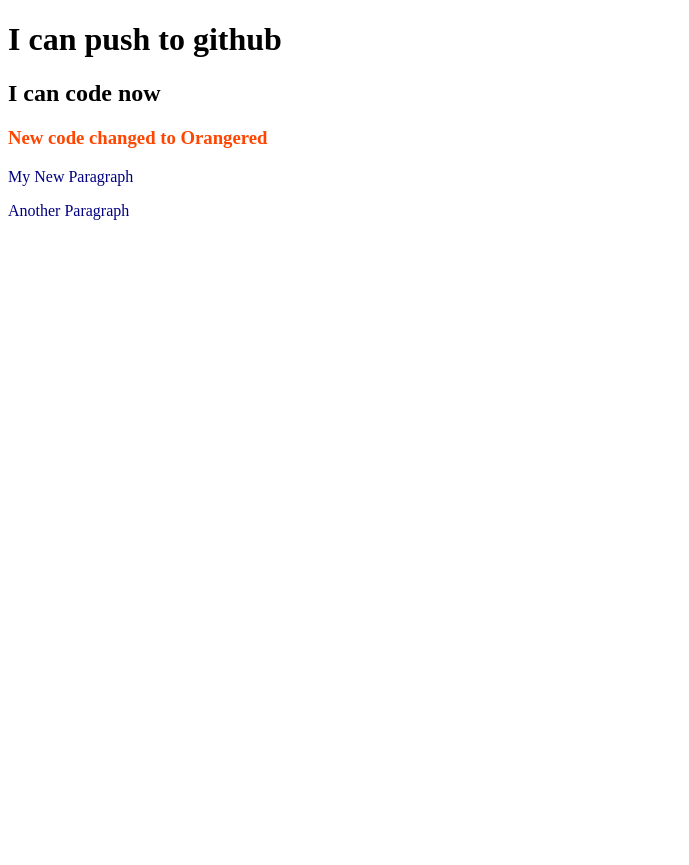
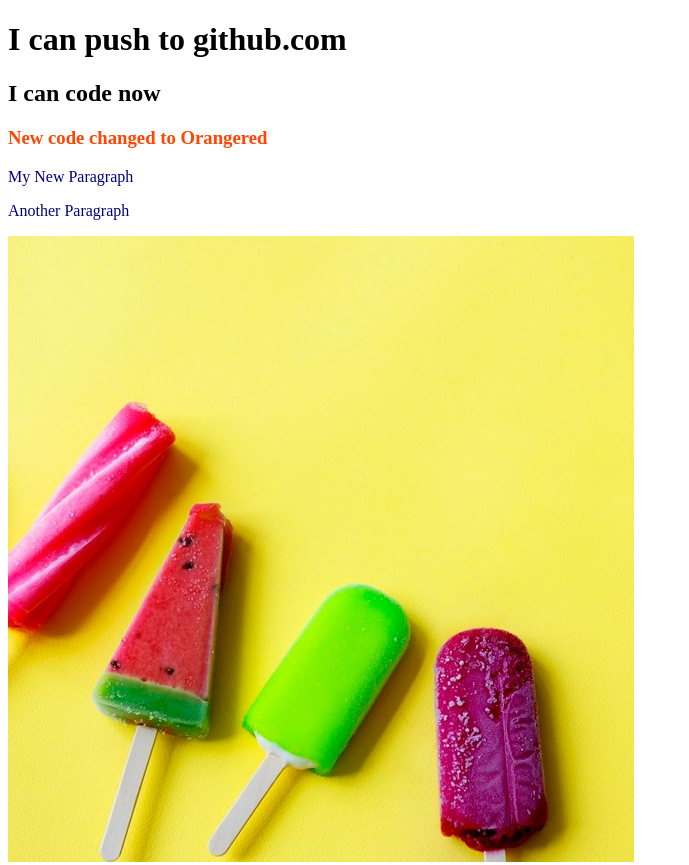
Before and after one commit to IshtiaqHasan/my-second-repo, a plain HTML site: page index.html in a window 1280 px wide. Shown: the top 865 px of the page, without its empty margins (0-689 px from the left). Before the commit the page ends 800 px from the top, so only its background shows below. Drawn offline with Linux system fonts and the light colour scheme.

Commit message:
photo added

```diff
--- a/index.html
+++ b/index.html
@@ -8,10 +8,12 @@
     <link rel="stylesheet" href="style.css">
 </head>
 <body>
-    <h1>I can push to github</h1>
+    <h1>I can push to github.com</h1>
     <h2>I can code now</h2>
     <h3>New code changed to Orangered</h3>
     <p>My New Paragraph</p>
     <p>Another Paragraph</p>
+    <img src="ice.jpg" alt="">
+    <img src="HH.jpg" alt="">
 </body>
 </html>
```
Also changed, not shown: HH.jpg (added), forest.jpg (added), ice.jpg (added), muslim2.jpg (added).
